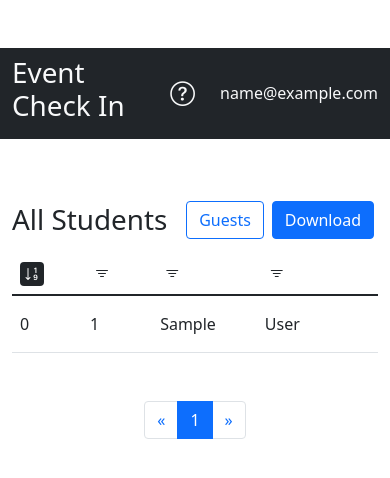
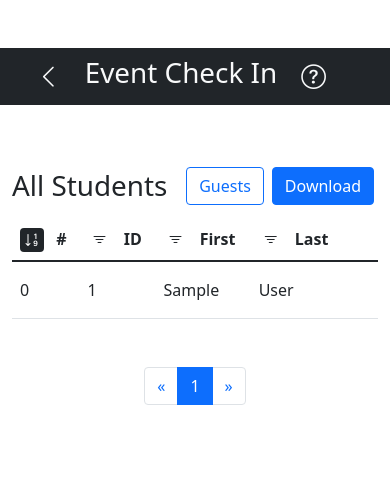
Before and after one commit to Platinum-Analytics/event-check-in, a Flask app: page /attendees in a window 390 px wide. Shown: the top 478 px of the page. Run offline with Flask 2, Linux system fonts and the light colour scheme; the visitor is signed in with stand-in values (Sample User, id 1); data comes from the database, SQL or seed files in the repository; data that the repository does not hold is empty.

Commit message:
Small QOL fixes Added full favicon support

```diff
--- a/eventCheckIn/mainControllers.py
+++ b/eventCheckIn/mainControllers.py
@@ -51,6 +51,7 @@ def home():
 @login_required
 def search():
     form = Search()
+
     if not form.validate_on_submit():
         if "returnLog" in session and "search" in session:
             form.query.data = session.get("search")
@@ -62,6 +63,7 @@ def search():
                 flash("Invalid input", "warn")
             return render_template("main/search.html", form=form)
 
+    form.query.data = form.query.data.strip()
     session["search"] = form.query.data
     students = []
     guests = []
@@ -81,7 +83,8 @@ def search():
             for j in i.guests:
                 guests.append(j)
 
-    return render_template("main/search.html", form=form, students=students, guests=guests)
+    return render_template("main/search.html", form=form, students=students, guests=guests,
+                           total_results=len(guests) + len(students))
 
 
 @fresh_login_required
--- a/eventCheckIn/ui/templates/base.html
+++ b/eventCheckIn/ui/templates/base.html
@@ -6,6 +6,21 @@
     </title>
     <meta charset="UTF-8"/>
     <meta name="viewport" content="width=device-width,initial-scale=1"/>
+
+    {# Favicon #}
+    <link rel="apple-touch-icon" sizes="180x180" href="{{ url_for("static", filename="favicon/apple-touch-icon.png") }}">
+    <link rel="icon" type="image/png" sizes="32x32" href="{{ url_for("static", filename="favicon/favicon-32x32.png") }}">
+    <link rel="icon" type="image/png" sizes="192x192" href="{{ url_for("static", filename="favicon/android-chrome-192x192.png") }}">
+    <link rel="icon" type="image/png" sizes="16x16" href="{{ url_for("static", filename="favicon/favicon-16x16.png") }}">
+    <link rel="manifest" href="{{ url_for("static", filename="favicon/site.webmanifest") }}">
+    <link rel="mask-icon" href="{{ url_for("static", filename="favicon/safari-pinned-tab.svg") }}" color="#ad7b00">
+    <link rel="shortcut icon" href="{{ url_for("static", filename="favicon/favicon.ico") }}">
+    <meta name="apple-mobile-web-app-title" content="Event Check In">
+    <meta name="application-name" content="Event Check In">
+    <meta name="msapplication-TileColor" content="#1e181b">
+    <meta name="msapplication-TileImage" content="{{ url_for("static", filename="favicon/mstile-144x144.png") }}">
+    <meta name="msapplication-config" content="{{ url_for("static", filename="favicon/browserconfig.xml") }}">
+    <meta name="theme-color" content="#000000">
 
     {# Bootstrap and Bootstrap Icons #}
     <link href="https://cdn.jsdelivr.net/npm/bootstrap@5.1.3/dist/css/bootstrap.min.css" rel="stylesheet"
@@ -39,14 +54,17 @@
     <div class="container ">
         <div class="d-flex justify-content-between align-items-center">
             <div class="d-flex align-items-center">
-                <a href="{{ url_for("main.home") }}" class="text-decoration-none text-reset">
-                    <p class="h1 py-2">Event Check In</p>
-                </a>
-                <a href="{{ url_for("main.helpPage") }}" class="btn p-0 mx-4 fs-2">
+                {% if request.path != "/home" and not (request.path == "/login" and not current_user.is_active) %}
+                    <a href="{{ url_for("main.home") }}" class="p-0 mx-4 fs-2">
+                        <i class="bi bi-chevron-left text-light"></i>
+                    </a>
+                {% endif %}
+                <p class="h1 py-2">Event Check In</p>
+                <a href="{{ url_for("main.helpPage") }}" class="p-0 mx-4 fs-2">
                     <i class="bi bi-question-circle text-light"></i>
                 </a>
             </div>
-            <p class="m-0">{{ current_user.email if current_user.is_active else "" }} </p>
+            <p class="m-0 d-none d-md-block">{{ current_user.email if current_user.is_active else "" }} </p>
         </div>
     </div>
 </section>
--- a/eventCheckIn/ui/templates/main/attendees/attendeeBase.html
+++ b/eventCheckIn/ui/templates/main/attendees/attendeeBase.html
@@ -11,19 +11,19 @@
     {# Pagination #}
     <section class="my-5">
         <div class="container">
-            <ul class="pagination justify-content-center">
-                <li class="page-item" id="previous"><a class="page-link"
+            <ul class="pagination flex-wrap justify-content-center align-items-center">
+                <li class="page-item pb-2" id="previous"><a class="page-link"
                                                        href="{{ url_for("main.attendees", page=((page - 2) % chunks) + 1, filter=filter, desc=desc, guests=guests) }}"
                                                        aria-label="Previous">
                     <span aria-hidden="true">&laquo;</span>
                 </a>
                 </li>
                 {% for i in range(1, chunks + 1) %}
-                    <li class="page-item" id="page-{{ i }}"><a class="page-link"
+                    <li class="page-item pb-2" id="page-{{ i }}"><a class="page-link"
                                                                href="{{ url_for("main.attendees", page=i, filter=filter, desc=desc, guests=guests) }}">{{ i }}</a>
                     </li>
                 {% endfor %}
-                <li class="page-item" id="next"><a class="page-link"
+                <li class="page-item pb-2" id="next"><a class="page-link"
                                                    href="{{ url_for("main.attendees", page=page % chunks + 1, filter=filter, desc=desc, guests=guests) }}"
                                                    aria-label="Next">
                     <span aria-hidden="true">&raquo;</span>
--- a/eventCheckIn/ui/templates/main/attendees/students.html
+++ b/eventCheckIn/ui/templates/main/attendees/students.html
@@ -25,24 +25,21 @@
                            class="btn btn-outline-dark border-0 me-2 px-1 py-0" id="ticket_num">
                             <i class="bi bi-filter"></i>
                         </a>
-                        <span class="d-none d-md-inline">Ticket </span>
-                        <span class="d-none d-sm-inline">#</span>
+                        <span class="d-none d-md-inline">Ticket </span> #
                     </th>
                     <th>
                         <a href="{{ url_for("main.attendees", filter="school_id", desc=filter == "school_id" and not desc, guests=guests) }}"
                            class="btn btn-outline-dark border-0 me-2 px-1 py-0" id="school_id">
                             <i class="bi bi-filter"></i>
                         </a>
-                        <span class="d-none d-md-inline">Student </span>
-                        <span class="d-none d-sm-inline">ID</span>
+                        <span class="d-none d-md-inline">Student </span> ID
                     </th>
                     <th>
                         <a href="{{ url_for("main.attendees", filter="first_name", desc=filter == "first_name" and not desc, guests=guests) }}"
                            class="btn btn-outline-dark border-0 me-2 px-1 py-0" id="first_name">
                             <i class="bi bi-filter"></i>
                         </a>
-                        <span class="d-none d-sm-inline">First</span>
-                        <span class="d-none d-md-inline"> Name</span>
+                        First <span class="d-none d-md-inline"> Name</span>
                     </th>
                     <th>
                         <a href="{{ url_for("main.attendees", filter="last_name", desc=filter == "last_name" and not desc, guests=guests) }}"
@@ -50,8 +47,7 @@
                             <i class="bi bi-filter"></i>
                         </a>
 
-                        <span class="d-none d-sm-inline">Last</span>
-                        <span class="d-none d-md-inline"> Name</span>
+                        Last <span class="d-none d-md-inline"> Name</span>
                     </th>
                     <th></th>
                     <th></th>
@@ -64,20 +60,16 @@
                         <td class="py-3">{{ i.school_id }}</td>
                         <td class="py-3">{{ i.first_name }}</td>
                         <td class="py-3">{{ i.last_name }}</td>
-                        {% if i.checked_in %}
-                            <td>
+                        <td>
+                            {% if i.checked_in %}
                                 <i class="bi bi-check2"></i>
-                            </td>
-                        {% else %}
-                            <td></td>
-                        {% endif %}
-                        {% if i.guests %}
-                            <td>
+                            {% endif %}
+                        </td>
+                        <td>
+                            {% if i.guests %}
                                 <i class="bi bi-person-fill"></i>
-                            </td>
-                        {% else %}
-                            <td></td>
-                        {% endif %}
+                            {% endif %}
+                        </td>
                     </tr>
                 {% endfor %}
                 </tbody>
```
Also changed, not shown: eventCheckIn/ui/static/favicon/browserconfig.xml (added, +9 -0 lines), eventCheckIn/ui/static/js/search.js (+17 -0 lines), eventCheckIn/ui/templates/main/attendees/guests.html (+8 -13 lines), eventCheckIn/ui/templates/main/search.html (+22 -8 lines), eventCheckIn/ui/static/favicon/android-chrome-192x192.png (added), eventCheckIn/ui/static/favicon/android-chrome-512x512.png (added), eventCheckIn/ui/static/favicon/apple-touch-icon.png (added), eventCheckIn/ui/static/favicon/favicon-16x16.png (added), eventCheckIn/ui/static/favicon/favicon-32x32.png (added), eventCheckIn/ui/static/favicon/favicon.ico (added), eventCheckIn/ui/static/favicon/mstile-144x144.png (added), eventCheckIn/ui/static/favicon/mstile-150x150.png (added), eventCheckIn/ui/static/favicon/safari-pinned-tab.svg (added), eventCheckIn/ui/static/favicon/site.webmanifest (added).
